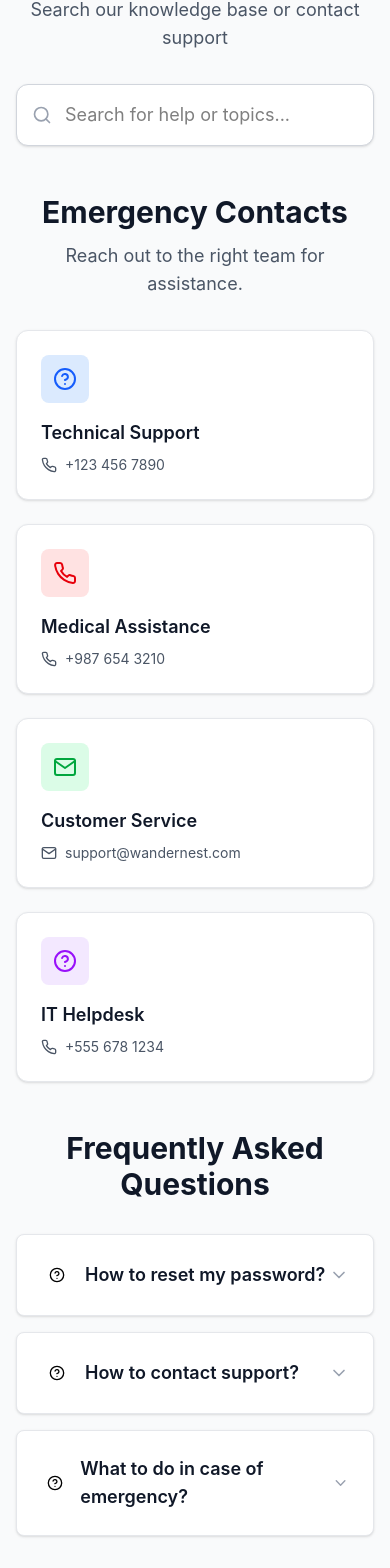
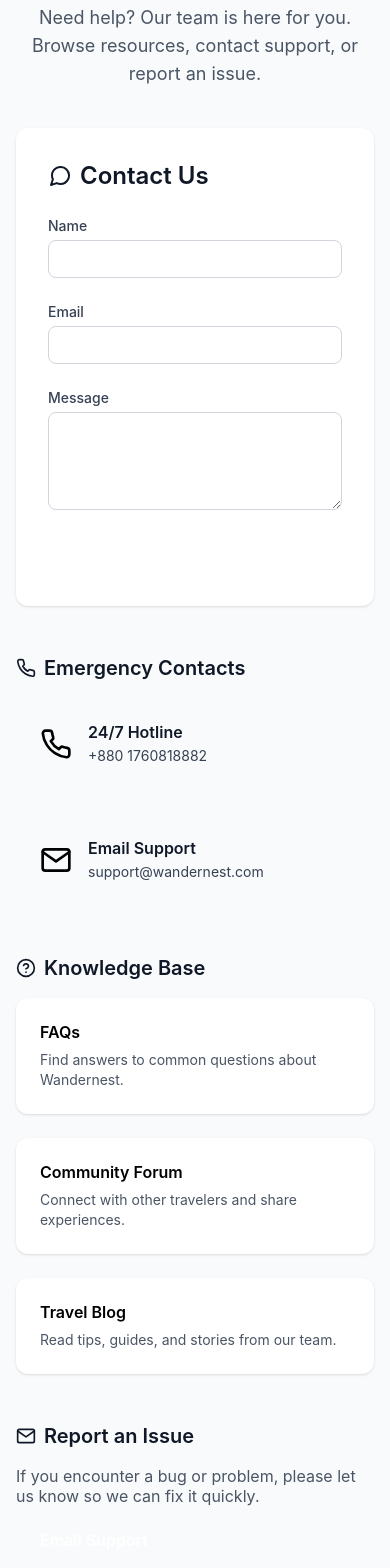
Before and after one commit to Redwan-Ahmed241/Wandernest-Software, a React (Vite) app: page /help-center in a window 390 px wide. Shown: the part 196-1764 px from the top of the page. Built offline with nearby package versions, Linux system fonts and the light colour scheme.

Commit message:
refactor: Remove Support page and update routing; enhance Help Center layout and functionality

```diff
--- a/src/App.tsx
+++ b/src/App.tsx
@@ -29,7 +29,7 @@
 const Destination01 = lazy(() => import("./Pages/Destination_01"));
 const RentVehicles = lazy(() => import("./Pages/rentVehicles"));
 const Restaurant = lazy(() => import("./Pages/restaurant"));
-const Support = lazy(() => import("./Pages/support"));
+
 const CookiePolicy = lazy(() => import("./Pages/CookiePolicy"));
 const VisaAssistance = lazy(() => import("./Pages/Visaassistance"));
 const MyTrips = lazy(() => import("./Pages/MyTrips"));
@@ -100,7 +100,7 @@
         <Route path="/homepage" element={<HomePage />} />
         <Route path="/rent-vehicles" element={<RentVehicles />} />
         <Route path="/restaurant" element={<Restaurant />} />
-        <Route path="/support" element={<Support />} />
+
         <Route path="/cookie-policy" element={<CookiePolicy />} />
         <Route path="/visa-assistance" element={<VisaAssistance />} />
         <Route path="/destinations" element={<Destinations />} />
@@ -109,7 +109,7 @@
         <Route path="/public-transport" element={<PublicTransport />} />
         <Route path="/packages" element={<Packages />} />
         <Route path="/create-packages" element={<CreatePackage />} />
-        <Route path="/profile" element={<ProfileSettings />} />
+
         <Route path="/confirm-book" element={<ConfirmBook />} />
         <Route path="/help-center" element={<HelpCenter />} />
         {/* Redirects */}
--- a/src/Components/Footer.tsx
+++ b/src/Components/Footer.tsx
@@ -17,7 +17,7 @@
     {
       title: "Support",
       links: [
-        { label: "Help Center", path: "/support" },
+        { label: "Help Center", path: "/help-center" },
         { label: "Contact Us", path: "/contact" },
         { label: "Trust & Safety", path: "/trust-safety" },
         { label: "Emergency", path: "/emergency" },
@@ -28,7 +28,7 @@
       links: [
         { label: "Terms of Service", path: "/terms" },
         { label: "Privacy Policy", path: "/privacy" },
-  { label: "Cookie Policy", path: "/cookie-policy" },
+        { label: "Cookie Policy", path: "/cookie-policy" },
         { label: "Accessibility", path: "/accessibility" },
       ],
     },
--- a/src/Components/Layout.tsx
+++ b/src/Components/Layout.tsx
@@ -1,14 +1,17 @@
-import React from 'react';
-import Navbar from '../Components/Navbar';
-import Footer from '../Components/Footer';
-
-
+import React from "react";
+import Navbar from "../Components/Navbar";
+import Footer from "../Components/Footer";
 
 const Layout: React.FC<{ children: React.ReactNode }> = ({ children }) => {
   return (
-    <div style={{ display: 'flex', flexDirection: 'column', minHeight: '100vh' }}>
+    <div className="flex flex-col min-h-screen w-full bg-gray-50">
+      {/* Navbar */}
       <Navbar />
-      <main style={{ flex: 1, paddingTop: '64px' }}>{children}</main>
+
+      {/* Page Content */}
+      <main className="flex-1 w-full pt-16">{children}</main>
+
+      {/* Footer */}
       <Footer />
     </div>
   );
--- a/src/Pages/HelpCenter.tsx
+++ b/src/Pages/HelpCenter.tsx
@@ -1,199 +1,180 @@
-import { type FunctionComponent, useCallback, useState } from "react";
-import { Search, Phone, Mail, HelpCircle, ChevronDown } from "react-feather";
-import Navbar from "../Components/Navbar";
-import Footer from "../Components/Footer";
-// Tailwind CSS used for all styling. Centralized color theme via tailwind.config.js
+import React, { useState } from "react";
+import { Mail, Phone, HelpCircle, MessageCircle } from "react-feather";
+import Layout from "../Components/Layout";
 
-const HelpCenter: FunctionComponent = () => {
-  const [expandedFAQ, setExpandedFAQ] = useState<string | null>(null);
+const HelpCenter: React.FC = () => {
+  const [form, setForm] = useState({ name: "", email: "", message: "" });
+  const [submitted, setSubmitted] = useState(false);
 
-  const toggleFAQ = useCallback((faqId: string) => {
-    setExpandedFAQ(prev => prev === faqId ? null : faqId);
-  }, []);
+  const handleChange = (
+    e: React.ChangeEvent<HTMLInputElement | HTMLTextAreaElement>
+  ) => {
+    setForm({ ...form, [e.target.name]: e.target.value });
+  };
+
+  const handleSubmit = (e: React.FormEvent) => {
+    e.preventDefault();
+    setSubmitted(true);
+    // Here you would integrate with backend or service
+  };
 
   return (
-    <div className="min-h-screen bg-gray-50">
-      <Navbar />
-
-      {/* Main Content */}
-      <main className="max-w-7xl mx-auto px-4 sm:px-6 lg:px-8 py-8 pt-24">
-        {/* Hero Section with Search */}
-        <div className="text-center mb-12">
-          <h1 className="text-4xl font-bold text-gray-900 mb-4">How can we help you?</h1>
-          <p className="text-lg text-gray-600 mb-8">Search our knowledge base or contact support</p>
-
-          {/* Main Search Bar */}
-          <div className="max-w-2xl mx-auto">
-            <div className="relative">
-              <div className="absolute inset-y-0 left-0 pl-4 flex items-center pointer-events-none">
-                <Search className="h-5 w-5 text-gray-400" />
+    <Layout>
+      <div className="max-w-5xl mx-auto px-4 py-10">
+        <h1 className="text-4xl font-bold text-primary mb-4 text-center">
+          Wandernest Support Center
+        </h1>
+        <p className="text-lg text-gray-600 mb-10 text-center">
+          Need help? Our team is here for you. Browse resources, contact
+          support, or report an issue.
+        </p>
+        <div>
+          {/* Contact Form */}
+          <div className="bg-white rounded-xl shadow p-8 mb-12">
+            <h2 className="text-2xl font-semibold text-gray-900 mb-6 flex items-center gap-2">
+              <MessageCircle className="w-6 h-6 text-primary" /> Contact Us
+            </h2>
+            {submitted ? (
+              <div className="text-green-600 font-medium">
+                Thank you! Your message has been sent.
               </div>
+            ) : (
+              <form onSubmit={handleSubmit} className="space-y-6">
+                <div>
+                  <label className="block text-sm font-medium text-gray-700 mb-1">
+                    Name
+                  </label>
                   <input
                     type="text"
-                placeholder="Search for help or topics..."
-                className="block w-full pl-12 pr-4 py-4 text-lg border border-gray-300 rounded-xl bg-white shadow-sm focus:outline-none focus:ring-2 focus:ring-primary focus:border-transparent transition-all duration-200"
+                    name="name"
+                    value={form.name}
+                    onChange={handleChange}
+                    required
+                    className="w-full border border-gray-300 rounded-lg px-4 py-2 focus:outline-none focus:ring-2 focus:ring-primary"
                   />
                 </div>
+                <div>
+                  <label className="block text-sm font-medium text-gray-700 mb-1">
+                    Email
+                  </label>
+                  <input
+                    type="email"
+                    name="email"
+                    value={form.email}
+                    onChange={handleChange}
+                    required
+                    className="w-full border border-gray-300 rounded-lg px-4 py-2 focus:outline-none focus:ring-2 focus:ring-primary"
+                  />
+                </div>
+                <div>
+                  <label className="block text-sm font-medium text-gray-700 mb-1">
+                    Message
+                  </label>
+                  <textarea
+                    name="message"
+                    value={form.message}
+                    onChange={handleChange}
+                    required
+                    rows={4}
+                    className="w-full border border-gray-300 rounded-lg px-4 py-2 focus:outline-none focus:ring-2 focus:ring-primary"
+                  />
+                </div>
+                <button
+                  type="submit"
+                  className="bg-primary text-white font-semibold px-6 py-2 rounded-lg hover:bg-primary-dark transition"
+                >
+                  Send Message
+                </button>
+              </form>
+            )}
+          </div>
+
+          {/* Emergency Contacts */}
+          <div className="mb-12">
+            <h2 className="text-xl font-semibold text-gray-900 mb-4 flex items-center gap-2">
+              <Phone className="w-5 h-5 text-primary" /> Emergency Contacts
+            </h2>
+            <div className="grid grid-cols-1 md:grid-cols-2 gap-6">
+              <div className="bg-primary-light p-6 rounded-xl flex items-center gap-4">
+                <Phone className="w-8 h-8 text-primary" />
+                <div>
+                  <h3 className="font-semibold text-gray-900 mb-1">
+                    24/7 Hotline
+                  </h3>
+                  <p className="text-gray-700 text-sm">+880 1760818882</p>
                 </div>
               </div>
-
-        {/* Emergency Contacts Section */}
-        <div className="mb-12">
-          <div className="text-center mb-8">
-            <h2 className="text-3xl font-bold text-gray-900 mb-3">Emergency Contacts</h2>
-            <p className="text-lg text-gray-600">Reach out to the right team for assistance.</p>
-          </div>
-
-          <div className="grid grid-cols-1 md:grid-cols-2 lg:grid-cols-4 gap-6">
-            {/* Technical Support */}
-            <div className="bg-white rounded-xl shadow-sm border border-gray-200 p-6 hover:shadow-md transition-shadow duration-200">
-              <div className="flex items-center justify-center w-12 h-12 bg-blue-100 rounded-lg mb-4">
-                <HelpCircle className="w-6 h-6 text-blue-600" />
-              </div>
-              <h3 className="text-lg font-semibold text-gray-900 mb-2">Technical Support</h3>
-              <div className="flex items-center text-gray-600">
-                <Phone className="w-4 h-4 mr-2" />
-                <span className="text-sm">+123 456 7890</span>
-              </div>
-            </div>
-
-            {/* Medical Assistance */}
-            <div className="bg-white rounded-xl shadow-sm border border-gray-200 p-6 hover:shadow-md transition-shadow duration-200">
-              <div className="flex items-center justify-center w-12 h-12 bg-red-100 rounded-lg mb-4">
-                <Phone className="w-6 h-6 text-red-600" />
-              </div>
-              <h3 className="text-lg font-semibold text-gray-900 mb-2">Medical Assistance</h3>
-              <div className="flex items-center text-gray-600">
-                <Phone className="w-4 h-4 mr-2" />
-                <span className="text-sm">+987 654 3210</span>
-              </div>
-            </div>
-
-            {/* Customer Service */}
-            <div className="bg-white rounded-xl shadow-sm border border-gray-200 p-6 hover:shadow-md transition-shadow duration-200">
-              <div className="flex items-center justify-center w-12 h-12 bg-green-100 rounded-lg mb-4">
-                <Mail className="w-6 h-6 text-green-600" />
-              </div>
-              <h3 className="text-lg font-semibold text-gray-900 mb-2">Customer Service</h3>
-              <div className="flex items-center text-gray-600">
-                <Mail className="w-4 h-4 mr-2" />
-                <span className="text-sm">support@wandernest.com</span>
-              </div>
-            </div>
-
-            {/* IT Helpdesk */}
-            <div className="bg-white rounded-xl shadow-sm border border-gray-200 p-6 hover:shadow-md transition-shadow duration-200">
-              <div className="flex items-center justify-center w-12 h-12 bg-purple-100 rounded-lg mb-4">
-                <HelpCircle className="w-6 h-6 text-purple-600" />
-              </div>
-              <h3 className="text-lg font-semibold text-gray-900 mb-2">IT Helpdesk</h3>
-              <div className="flex items-center text-gray-600">
-                <Phone className="w-4 h-4 mr-2" />
-                <span className="text-sm">+555 678 1234</span>
+              <div className="bg-primary-light p-6 rounded-xl flex items-center gap-4">
+                <Mail className="w-8 h-8 text-primary" />
+                <div>
+                  <h3 className="font-semibold text-gray-900 mb-1">
+                    Email Support
+                  </h3>
+                  <p className="text-gray-700 text-sm">
+                    support@wandernest.com
+                  </p>
                 </div>
               </div>
             </div>
           </div>
 
-        {/* FAQ Section */}
+          {/* Knowledge Base Links */}
           <div className="mb-12">
-          <div className="text-center mb-8">
-            <h2 className="text-3xl font-bold text-gray-900 mb-3">Frequently Asked Questions</h2>
+            <h2 className="text-xl font-semibold text-gray-900 mb-4 flex items-center gap-2">
+              <HelpCircle className="w-5 h-5 text-primary" /> Knowledge Base
+            </h2>
+            <div className="grid grid-cols-1 md:grid-cols-3 gap-6">
+              <a
+                href="/faq"
+                className="block bg-white rounded-xl shadow p-6 hover:shadow-md transition"
+              >
+                <h3 className="font-semibold text-primary mb-2">FAQs</h3>
+                <p className="text-gray-600 text-sm">
+                  Find answers to common questions about Wandernest.
+                </p>
+              </a>
+              <a
+                href="/community"
+                className="block bg-white rounded-xl shadow p-6 hover:shadow-md transition"
+              >
+                <h3 className="font-semibold text-primary mb-2">
+                  Community Forum
+                </h3>
+                <p className="text-gray-600 text-sm">
+                  Connect with other travelers and share experiences.
+                </p>
+              </a>
+              <a
+                href="/blog"
+                className="block bg-white rounded-xl shadow p-6 hover:shadow-md transition"
+              >
+                <h3 className="font-semibold text-primary mb-2">Travel Blog</h3>
+                <p className="text-gray-600 text-sm">
+                  Read tips, guides, and stories from our team.
+                </p>
+              </a>
+            </div>
           </div>
 
-          <div className="max-w-4xl mx-auto space-y-4">
-            {/* FAQ Item 1 */}
-            <div className="bg-white rounded-lg shadow-sm border border-gray-200">
-              <button
-                className="w-full flex items-center justify-between p-6 text-left hover:bg-gray-50 transition-colors duration-200"
-                onClick={() => toggleFAQ('password-reset')}
+          {/* Report an Issue */}
+          <div className="mb-12">
+            <h2 className="text-xl font-semibold text-gray-900 mb-4 flex items-center gap-2">
+              <Mail className="w-5 h-5 text-primary" /> Report an Issue
+            </h2>
+            <p className="text-gray-600 mb-4">
+              If you encounter a bug or problem, please let us know so we can
+              fix it quickly.
+            </p>
+            <a
+              href="mailto:support@wandernest.com?subject=Issue%20Report"
+              className="inline-block bg-primary text-white font-semibold px-6 py-2 rounded-lg hover:bg-primary-dark transition"
             >
-                <div className="flex items-center space-x-3">
-                  <div className="flex items-center justify-center w-8 h-8 bg-primary-light rounded-lg">
-                    <HelpCircle className="w-4 h-4 text-primary" />
-                  </div>
-                  <h3 className="text-lg font-semibold text-gray-900">
-                    How to reset my password?
-                  </h3>
-                </div>
-                <ChevronDown
-                  className={`w-5 h-5 text-gray-400 transition-transform duration-200 ${
-                    expandedFAQ === 'password-reset' ? 'transform rotate-180' : ''
-                  }`}
-                />
-              </button>
-              {expandedFAQ === 'password-reset' && (
-                <div className="px-6 pb-6 pt-0">
-                  <p className="text-gray-600 leading-relaxed">
-                    Find out how to securely reset your password. You can reset your password by visiting the login page and clicking "Forgot Password", then following the instructions sent to your email.
-                  </p>
-                </div>
-              )}
-            </div>
-
-            {/* FAQ Item 2 */}
-            <div className="bg-white rounded-lg shadow-sm border border-gray-200">
-              <button
-                className="w-full flex items-center justify-between p-6 text-left hover:bg-gray-50 transition-colors duration-200"
-                onClick={() => toggleFAQ('contact-support')}
-              >
-                <div className="flex items-center space-x-3">
-                  <div className="flex items-center justify-center w-8 h-8 bg-primary-light rounded-lg">
-                    <HelpCircle className="w-4 h-4 text-primary" />
-                  </div>
-                  <h3 className="text-lg font-semibold text-gray-900">
-                    How to contact support?
-                  </h3>
-                </div>
-                <ChevronDown
-                  className={`w-5 h-5 text-gray-400 transition-transform duration-200 ${
-                    expandedFAQ === 'contact-support' ? 'transform rotate-180' : ''
-                  }`}
-                />
-              </button>
-              {expandedFAQ === 'contact-support' && (
-                <div className="px-6 pb-6 pt-0">
-                  <p className="text-gray-600 leading-relaxed">
-                    Learn about different ways to reach us. You can contact our support team through email, phone, or live chat. Check the Emergency Contacts section above for specific contact information.
-                  </p>
-                </div>
-              )}
-            </div>
-
-            {/* FAQ Item 3 */}
-            <div className="bg-white rounded-lg shadow-sm border border-gray-200">
-              <button
-                className="w-full flex items-center justify-between p-6 text-left hover:bg-gray-50 transition-colors duration-200"
-                onClick={() => toggleFAQ('emergency')}
-              >
-                <div className="flex items-center space-x-3">
-                  <div className="flex items-center justify-center w-8 h-8 bg-primary-light rounded-lg">
-                    <HelpCircle className="w-4 h-4 text-primary" />
-                  </div>
-                  <h3 className="text-lg font-semibold text-gray-900">
-                    What to do in case of emergency?
-                  </h3>
-                </div>
-                <ChevronDown
-                  className={`w-5 h-5 text-gray-400 transition-transform duration-200 ${
-                    expandedFAQ === 'emergency' ? 'transform rotate-180' : ''
-                  }`}
-                />
-              </button>
-              {expandedFAQ === 'emergency' && (
-                <div className="px-6 pb-6 pt-0">
-                  <p className="text-gray-600 leading-relaxed">
-                    Steps to take during urgent situations. In case of emergency, contact our 24/7 emergency hotline immediately. For medical emergencies, also contact local emergency services (911 or your local equivalent).
-                  </p>
-                </div>
-              )}
+              Email Support
+            </a>
           </div>
         </div>
       </div>
-      </main>
-
-      <Footer />
-    </div>
+    </Layout>
   );
 };
 
--- a/vite.config.ts
+++ b/vite.config.ts
@@ -5,6 +5,9 @@
 // https://vite.dev/config/
 export default defineConfig({
   plugins: [react(), tailwindcss()],
+  server: {
+    port: 5174, // Change this to your desired port
+  },
   build: {
     rollupOptions: {
       output: {
```
Also changed, not shown: src/Pages/support.tsx (deleted, +0 -87 lines). Lines whose indentation alone changed are shown as unchanged.
